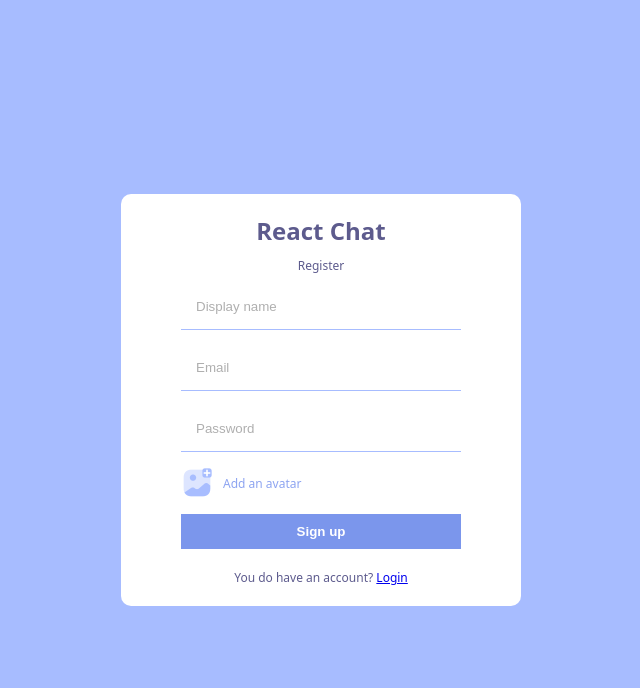
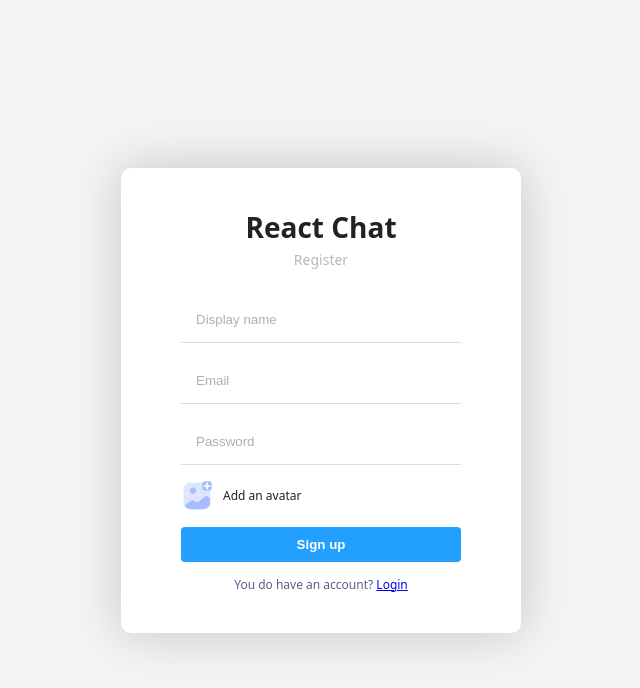
Before and after one commit to marcelmilosz/React-LiveChat-Firebase, a React (Create React App) app: page /register in a window 1280 px wide. Shown: the top 688 px of the page, without its empty margins (319-959 px from the left). Built offline with nearby package versions, Linux system fonts and the light colour scheme; no server answers.

Commit message:
Added error handlers to login and register form + loading animation when we upload image

```diff
--- a/src/components/Messages.jsx
+++ b/src/components/Messages.jsx
@@ -18,7 +18,7 @@ const Messages = () => {
         }
     }, [data.chatId])
 
-    const messageEmptyContainer = <div className='messageEmptyContainer'> <p> Start chatting (•◡•) </p> </div>
+    const messageEmptyContainer = <div className='messageEmptyContainer'> <p> Select or add someone to start chatting (•◡•) <br /><span> To add your first friend, enter his name in 'Find a user' and hit enter! </span> </p> </div>
 
     return (
         <div className='messages'>
--- a/src/pages/Login.jsx
+++ b/src/pages/Login.jsx
@@ -5,6 +5,7 @@ import { auth } from "../firebase";
 
 const Login = () => {
     const [err, setErr] = useState(false);
+    const [errMsg, setErrMsg] = useState("");
     const navigate = useNavigate();
 
     const handleSubmit = async (e) => {
@@ -16,6 +17,9 @@ const Login = () => {
             await signInWithEmailAndPassword(auth, email, password);
             navigate("/")
         } catch (err) {
+            let errMessage = err.message.replace("Firebase: Error (auth/", "").replace("-", " ").replace(")", "")
+            errMessage = errMessage.charAt(0).toUpperCase() + errMessage.slice(1);
+            setErrMsg(errMessage)
             setErr(true);
         }
     };
@@ -28,7 +32,7 @@ const Login = () => {
                     <input type="email" placeholder="Email" />
                     <input type="password" placeholder="Password" />
                     <button>Sign in</button>
-                    {err && <span>Something went wrong</span>}
+                    {err && <span className="ErrorMessage"> {errMsg} </span>}
                 </form>
                 <p>You don't have an account? <Link to="/register">Register</Link></p>
             </div>
--- a/src/pages/Register.jsx
+++ b/src/pages/Register.jsx
@@ -8,6 +8,7 @@ import { useNavigate, Link } from "react-router-dom";
 
 const Register = () => {
     const [err, setErr] = useState(false);
+    const [errMsg, setErrMsg] = useState("");
     const [loading, setLoading] = useState(false);
     const navigate = useNavigate();
 
@@ -56,6 +57,10 @@ const Register = () => {
         } catch (err) {
             setErr(true);
             setLoading(false);
+
+            let errMessage = err.message.replace("Firebase: Error (auth/", "").replace("-", " ").replace(")", "")
+            errMessage = errMessage.charAt(0).toUpperCase() + errMessage.slice(1);
+            setErrMsg(errMessage)
         }
     };
 
@@ -69,16 +74,23 @@ const Register = () => {
                     <input required type="email" placeholder="Email" />
                     <input required type="password" placeholder="Password" />
                     <input required style={{ display: "none" }} type="file" id="file" />
-                    <label htmlFor="file">
+                    {loading && <div className="loading-animation-container">
+                        <div> </div>
+                        <div> </div>
+                        <div> </div>
+                    </div>
+                    }
+                    {!loading && <label htmlFor="file">
                         <img src={Add} alt="" />
-                        <span>Add an avatar</span>
-                    </label>
+                        <span>Add an avatar </span>
+                    </label>}
+
                     <button disabled={loading}>Sign up</button>
-                    {loading && "Uploading and compressing the image please wait..."}
-                    {err && <span>Something went wrong</span>}
+                    {loading && <span className="UploadingMessage"> Uploading and compressing the image please wait... </span>}
+                    {err && <span className="ErrorMessage"> {errMsg} </span>}
                 </form>
                 <p>
-                    You do have an account? <Link to="/register">Login</Link>
+                    You do have an account? <Link to="/login">Login</Link>
                 </p>
             </div>
         </div>
--- a/src/style.scss
+++ b/src/style.scss
@@ -44,9 +44,11 @@ $chatInput: #fafafa;
 
 // Font colors
 $f-black: #222;
+$f-strongGray: rgb(184, 184, 184);
+$f-errorMessage: rgba(255, 0, 0, 0.625);
 
 .formContainer {
-    background-color: #a7bcff;
+    background: $main-background;
     height: 100vh;
     display: flex;
     align-items: center;
@@ -54,22 +56,77 @@ $f-black: #222;
 
     .formWrapper {
         background-color: #fff;
-        padding: 20px 60px;
+        box-shadow: 0px 0px 50px rgba(17, 17, 17, 0.2);
+        padding: 40px 60px;
         border-radius: 10px;
         display: flex;
         flex-direction: column;
-        gap: 10px;
+        gap: 4px;
         align-items: center;
 
         .logo {
-            color: #5d5b8d;
+            color: $f-black;
             font-weight: bold;
-            font-size: 24px;
+            font-size: 28px;
         }
 
         .title {
-            color: #5d5b8d;
+            color: $f-strongGray;
+            font-size: 14px;
+            margin-bottom: 24px;
+        }
+
+        .ErrorMessage {
+            color: $f-errorMessage;
             font-size: 12px;
+        }
+
+        .UploadingMessage {
+            color: lightgray;
+            font-size: 12px;
+        }
+
+        @keyframes loadingAnimation {
+            0% {
+                transform: scale(0.4);
+            }
+            50% {
+                transform: scale(1.1);
+            }
+            100% {
+                transform: scale(0.4);
+            }
+        }
+
+        .loading-animation-container {
+            width: 100%;
+            height: 30px;
+            display: flex;
+            flex-direction: row;
+            gap: 6px;
+            align-items: center;
+            justify-content: center;
+            position: relative;
+
+            div {
+                width: 15px;
+                height: 15px;
+
+                border-radius: 50px;
+                background-color: $lightGray;
+
+                transition: all 200ms;
+            }
+
+            div:nth-child(1) {
+                animation: loadingAnimation 1500ms infinite linear;
+            }
+            div:nth-child(2) {
+                animation: loadingAnimation 1500ms 300ms infinite linear;
+            }
+            div:nth-child(3) {
+                animation: loadingAnimation 1500ms 500ms infinite linear;
+            }
         }
 
         form {
@@ -78,10 +135,11 @@ $f-black: #222;
             gap: 15px;
 
             input {
-                width: 250px;
+                min-width: 250px;
                 padding: 15px;
                 border: none;
-                border-bottom: 1px solid #a7bcff;
+                border-bottom: 1px solid $lightGray;
+                outline: none;
 
                 &::placeholder {
                     color: rgb(175, 175, 175);
@@ -89,19 +147,25 @@ $f-black: #222;
             }
 
             button {
-                background-color: #7b96ec;
+                background-color: $button-send;
                 color: #fff;
                 padding: 10px;
                 font-weight: bold;
                 border: none;
                 cursor: pointer;
+                border-radius: 4px;
+                transition: all 200ms;
+
+                &:hover {
+                    transform: scale(1.05);
+                }
             }
 
             label {
                 display: flex;
                 align-items: center;
                 gap: 10px;
-                color: #8da4f1;
+                color: $f-black;
                 font-size: 12px;
                 cursor: pointer;
 
@@ -154,7 +218,8 @@ $f-black: #222;
                 align-items: center;
                 background-color: $navbar-left;
                 height: 50px;
-                padding: 10px;
+                padding: 10px 12px;
+                gap: 2px;
                 justify-content: space-between;
                 color: $pureWhite;
 
@@ -233,6 +298,7 @@ $f-black: #222;
                         color: #fff;
                         outline: none;
                         width: 100%;
+                        color: $f-black;
 
                         &::placeholder {
                             color: lightgray;
@@ -245,8 +311,15 @@ $f-black: #222;
                             border: 1px solid #fff;
 
                             padding: 12px;
+                            font-size: 12px;
                             box-sizing: border-box;
+                            width: 100%;
                         }
+                    }
+
+                    @include mobile {
+                        padding: 0;
+                        width: 100%;
                     }
                 }
             }
@@ -357,10 +430,15 @@ $f-black: #222;
                     display: flex;
                     justify-content: center;
                     align-items: center;
+                    text-align: center;
 
                     p {
                         font-size: 26px;
-                        color: #9494a7;
+                        color: rgb(163, 163, 163);
+                    }
+                    span {
+                        font-size: 14px;
+                        font-weight: 300;
                     }
                 }
 
```
